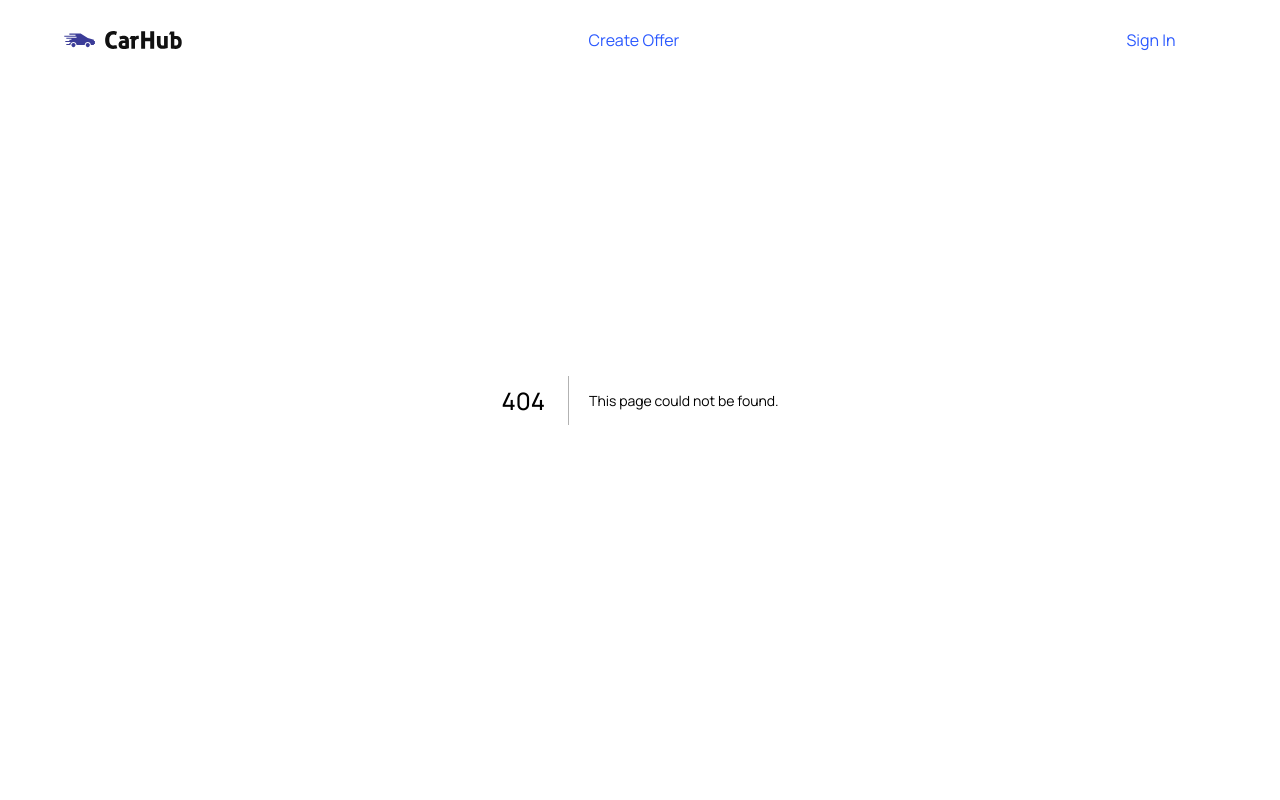
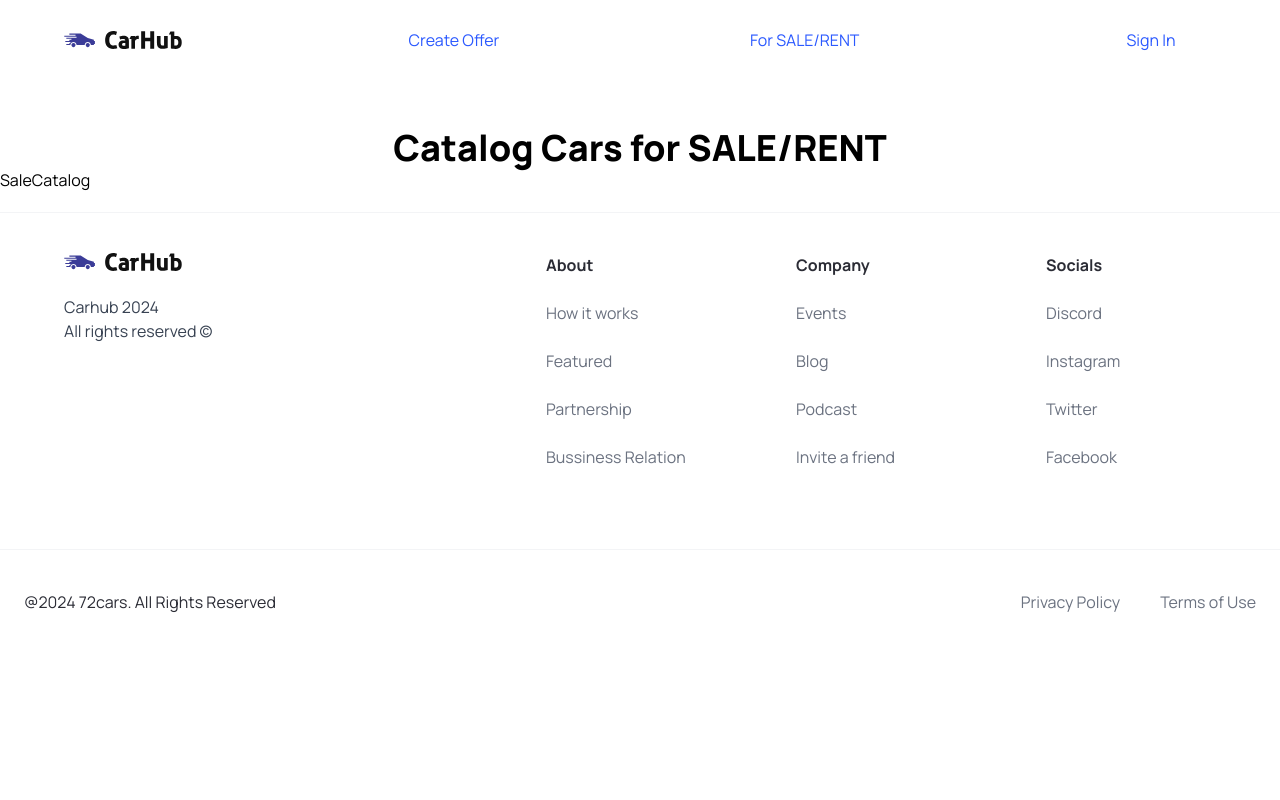
Before and after one commit to alexace21/Java-Advanced, a Next.js app in the folder client/: page /sale-rent in a window 1280 px wide. Before the commit this address had no page. Shown: the top 800 px of the page. Built offline with nearby package versions, Linux system fonts and the light colour scheme.

Commit message:
create page for sale/rent

```diff
--- /dev/null
+++ b/client/app/sale-rent/page.tsx
@@ -0,0 +1,15 @@
+import SaleCatalog from '@/components/SaleCatalog'
+import React from 'react'
+
+const page = () => {
+  return (
+    <main className="overflow-hidden">
+      <div className="">
+        <h1 className="text-center text-4xl font-extrabold pt-32">Catalog Cars for SALE/RENT</h1>
+        <SaleCatalog />
+      </div>
+    </main>
+  )
+}
+
+export default page
--- a/client/components/Navbar.tsx
+++ b/client/components/Navbar.tsx
@@ -28,6 +28,14 @@ const Navbar = () => {
             />
             </Link>
 
+            <Link href="/sale-rent">
+                <CustomButton
+                title="For SALE/RENT"
+                btnType="button"
+                containerStyles='text-primary-blue rounded-full bg-white min-w-[130px]'
+            />
+            </Link>
+
             <Link href="/register">
                 <CustomButton
                 title="Sign In"
--- /dev/null
+++ b/client/components/SaleCatalog.tsx
@@ -0,0 +1,9 @@
+import React from 'react'
+
+const SaleCatalog = () => {
+  return (
+    <div>SaleCatalog</div>
+  )
+}
+
+export default SaleCatalog
```
